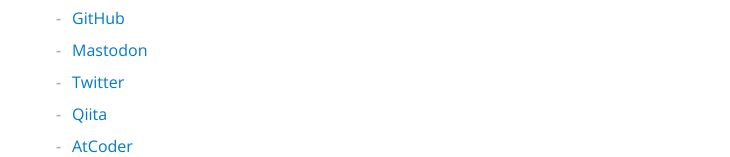
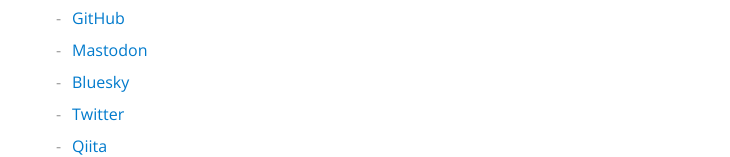
Before and after one commit to kgtkr/kgtkr.net, a Next.js app: page /about in a window 1280 px wide. Shown: the part 647-804 px from the top of the page, without its empty margins (272-1002 px from the left). Built offline with nearby package versions, Linux system fonts and the light colour scheme; a web font is replaced by a local one.

Commit message:
add bsky&mastodon SocialIcon

```diff
--- a/components/Bio.tsx
+++ b/components/Bio.tsx
@@ -32,8 +32,10 @@
         </div>
         <div>
           <SocialIcon
-            url="https://twitter.com/kgtkr"
+            url="https://mstdn.kgtkr.net/@me"
+            network="mastodon"
             style={{ height: 25, width: 25, marginRight: 5 }}
+            bgColor="#523bc4"
           />
           <SocialIcon
             url="https://github.com/kgtkr"
--- a/package.json
+++ b/package.json
@@ -26,7 +26,7 @@
     "react": "^17.0.2",
     "react-dom": "^17.0.2",
     "react-helmet": "^6.1.0",
-    "react-social-icons": "^5.14.0",
+    "react-social-icons": "^6.10.0",
     "rehype-highlight": "^5.0.2",
     "rehype-katex": "^6.0.2",
     "rehype-react": "^7.1.1",
--- a/pages/about.tsx
+++ b/pages/about.tsx
@@ -53,6 +53,11 @@
         <li>
           <a rel="me" href="https://mstdn.kgtkr.net/@me">
             Mastodon
+          </a>
+        </li>
+        <li>
+          <a rel="me" href="https://bsky.app/profile/kgtkr.net">
+            Bluesky
           </a>
         </li>
         <li>
```
Also changed, not shown: 1 other file (tests, documents, lock files or other folders).
